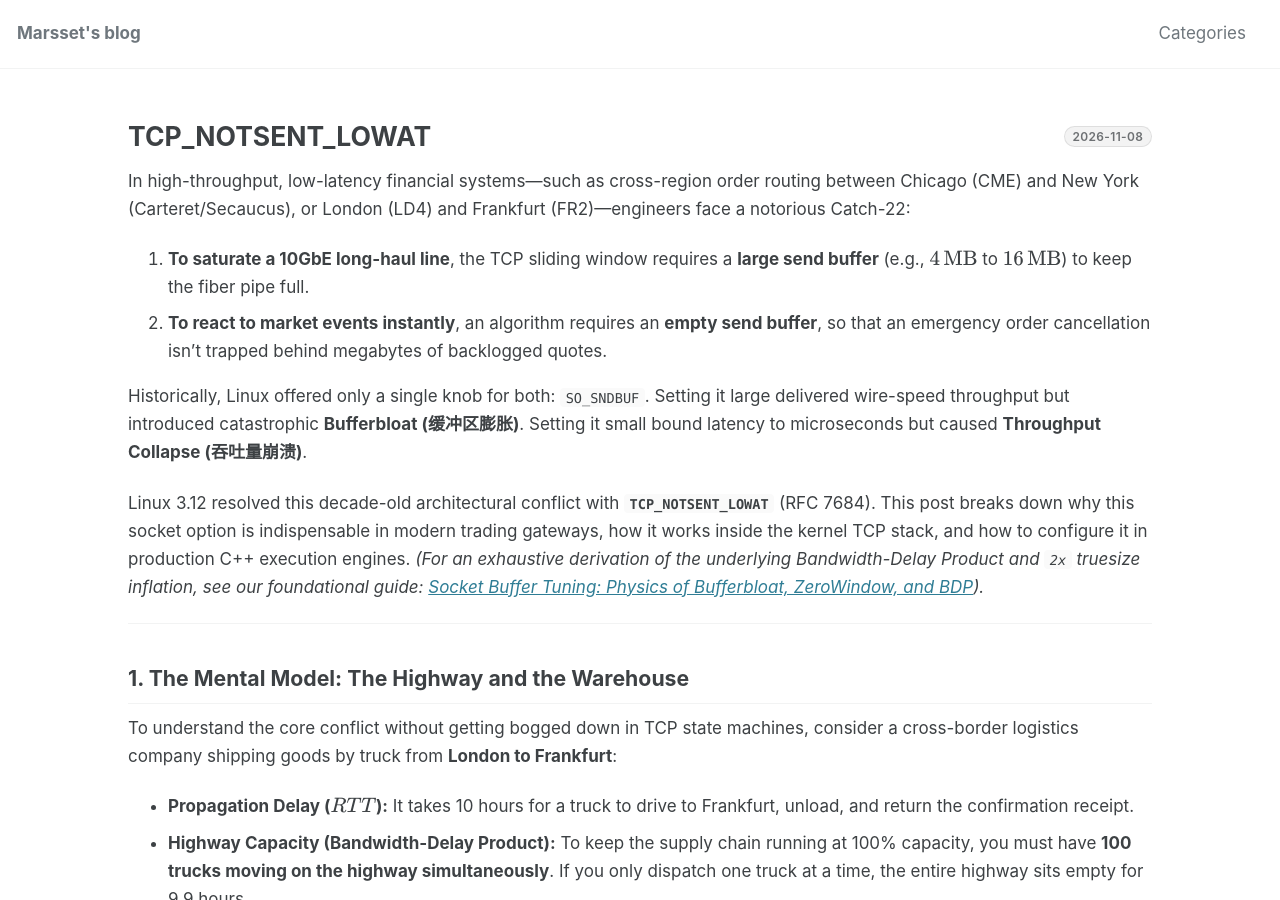
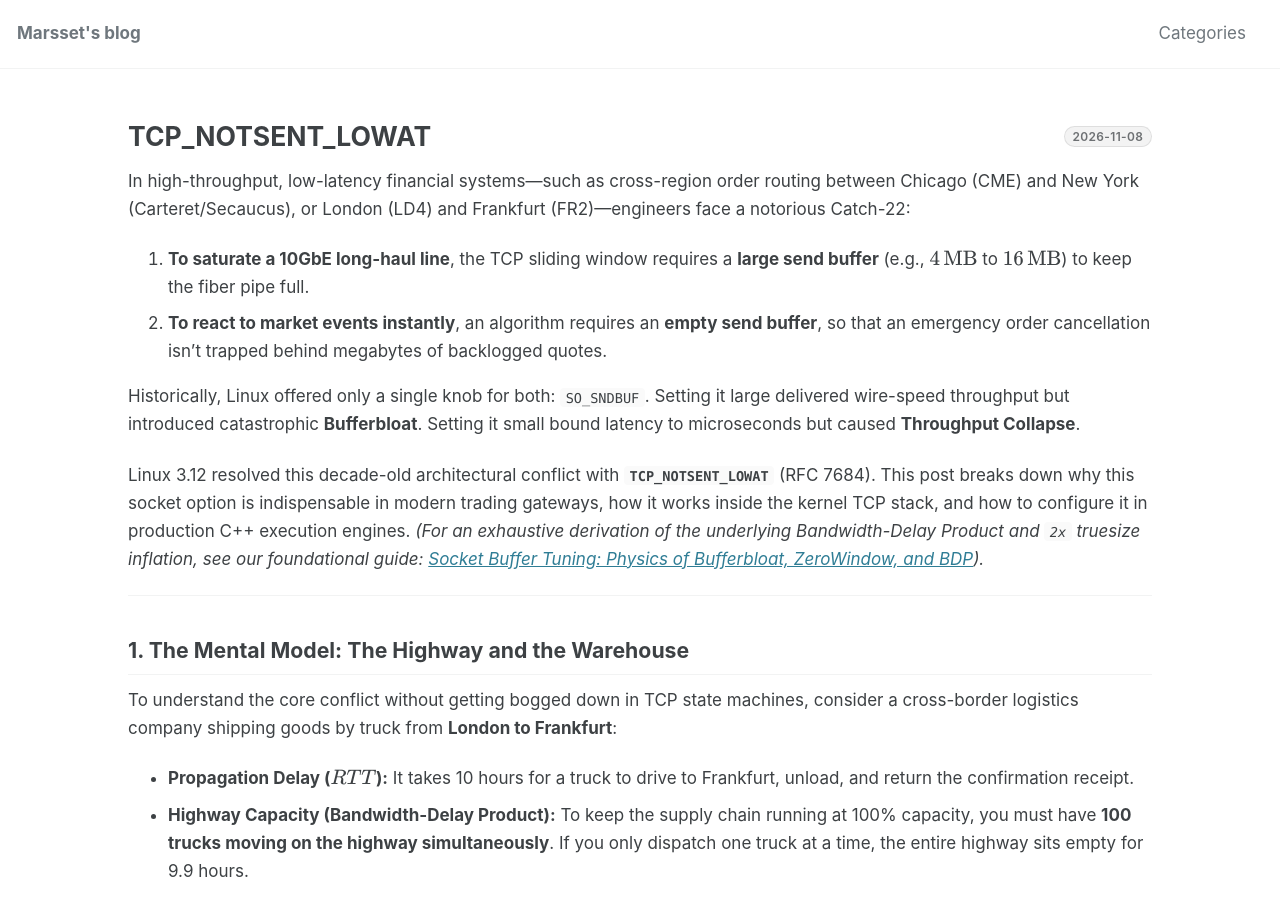
Before and after one commit to marsset/marsset.github.io, a Jekyll site: the page built from _posts/2026-11-08-tcp-notsent-lowat.markdown, in a window 1280 px wide and 900 px high. Built offline with Jekyll 4.4.1, drawn with Linux system fonts in a browser that asks for light colours; cached includes are drawn as plain includes; formulas are drawn with MathJax 3.

```diff
--- a/_posts/2026-11-08-tcp-hol-blocking.markdown
+++ b/_posts/2026-11-08-tcp-hol-blocking.markdown
@@ -14,7 +14,7 @@ For file transfers, web browsing, and bulk data synchronization, this FIFO (Firs
 
 In modern low-latency systems—such as high-frequency trading (HFT) execution gateways, autonomous vehicle telemetry, and real-time gaming engines—**strict FIFO byte ordering is one of the most punishing architectural bottlenecks in computer networking**.
 
-This phenomenon is known as **Head-of-Line (HOL) Blocking (队头阻塞)**:
+This phenomenon is known as **Head-of-Line (HOL) Blocking**:
 * If a single routine packet is delayed or dropped, every subsequent critical packet behind it is held hostage.
 * If a high-frequency trading algorithm fires an **Emergency Cancel** to pull quotes before a market crash, the cancel message cannot jump the queue; it is stuck behind thousands of obsolete quotes.
 
--- a/_posts/2026-11-08-tcp-notsent-lowat.markdown
+++ b/_posts/2026-11-08-tcp-notsent-lowat.markdown
@@ -13,7 +13,7 @@ In high-throughput, low-latency financial systems—such as cross-region order r
 1. **To saturate a 10GbE long-haul line**, the TCP sliding window requires a **large send buffer** (e.g., $4\,\text{MB}$ to $16\,\text{MB}$) to keep the fiber pipe full.
 2. **To react to market events instantly**, an algorithm requires an **empty send buffer**, so that an emergency order cancellation isn't trapped behind megabytes of backlogged quotes.
 
-Historically, Linux offered only a single knob for both: `SO_SNDBUF`. Setting it large delivered wire-speed throughput but introduced catastrophic **Bufferbloat (缓冲区膨胀)**. Setting it small bound latency to microseconds but caused **Throughput Collapse (吞吐量崩溃)**.
+Historically, Linux offered only a single knob for both: `SO_SNDBUF`. Setting it large delivered wire-speed throughput but introduced catastrophic **Bufferbloat**. Setting it small bound latency to microseconds but caused **Throughput Collapse**.
 
 Linux 3.12 resolved this decade-old architectural conflict with **`TCP_NOTSENT_LOWAT`** (RFC 7684). This post breaks down why this socket option is indispensable in modern trading gateways, how it works inside the kernel TCP stack, and how to configure it in production C++ execution engines. *(For an exhaustive derivation of the underlying Bandwidth-Delay Product and `2x` truesize inflation, see our foundational guide: [Socket Buffer Tuning: Physics of Bufferbloat, ZeroWindow, and BDP](/system/2026/11/08/socket-buffer-tuning.html)).*
 
```
Also changed, not shown: .gemini/rules/naming_conventions.md.
